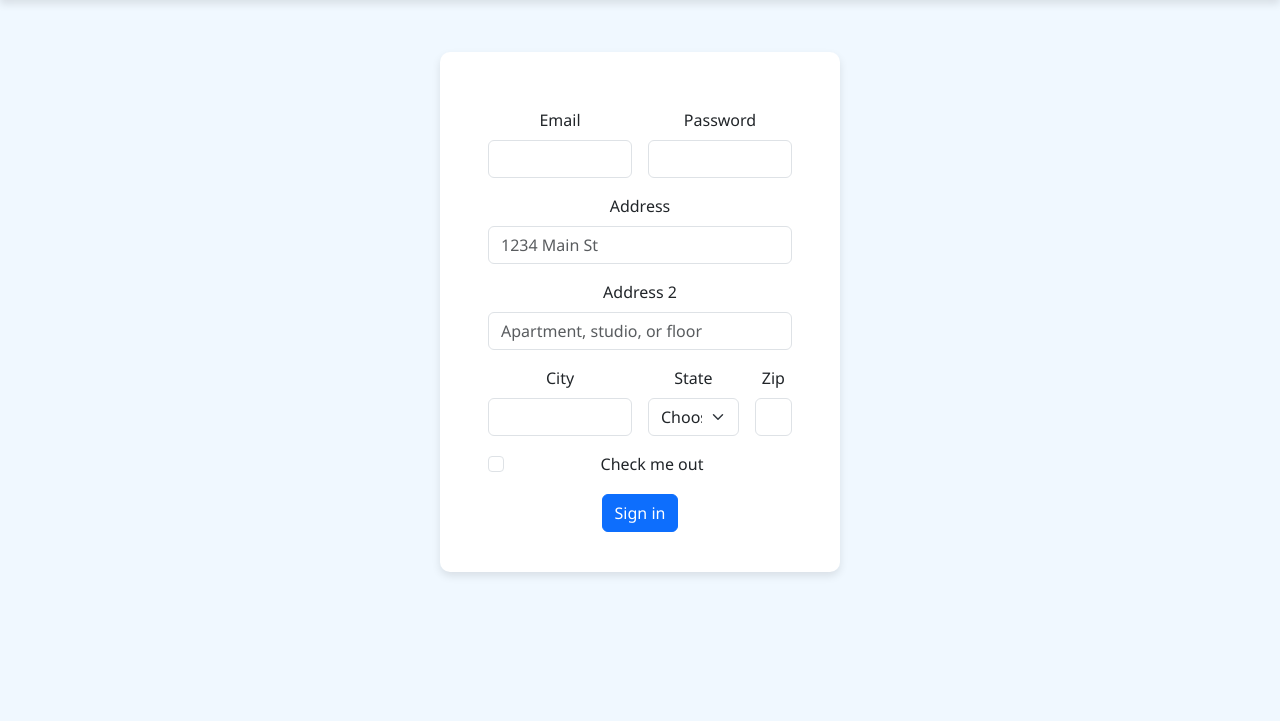
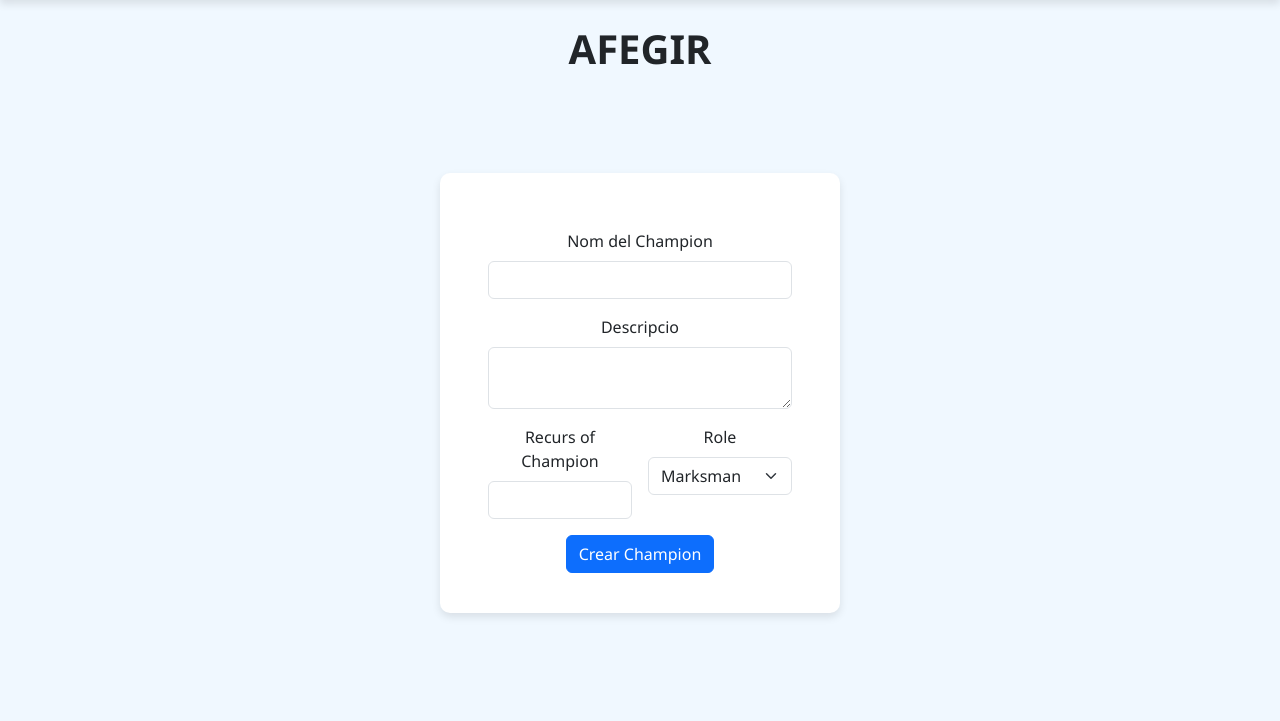
Before and after one commit to MunozSerraPau/Pau_Munoz_Pt04, a PHP site: page /Vista/afegir.vista.php in a window 1280 px wide. Shown: the part 87-808 px from the top of the page. Before the commit the page ends 663 px from the top, so only its background shows below. Run offline with PHP 8.4, Linux system fonts and the light colour scheme; some libraries are stand-ins or nearby versions.

Commit message:
Afegir la base de dades, canviar noms de la connexió a la bd

```diff
--- a/Controlador/controladorChamps.php
+++ b/Controlador/controladorAfegirChamp.php
@@ -1,8 +1,9 @@
 <?php
+
 // Pau Muñoz Serra
 
 $host = 'localhost'; // Servidor donde se aloja la base de datos
-$dbname = 'Pt02_Pau_Munoz'; // Nombre de la base de datos
+$dbname = 'pt04_pau_munoz'; // Nombre de la base de datos
 $username = 'root'; // Usuario de la base de datos
 $password = ''; // Contraseña de la base de datos
 
@@ -24,7 +25,14 @@ if ($_SERVER["REQUEST_METHOD"] == "POST") {
     }
 
 
+    if (isset($_POST[''])) {
+
+    } else {
+
+    }
+
 
 }
 
+
 ?>
--- a/Controlador/controladorUsuaris.php
+++ b/Controlador/controladorUsuaris.php
@@ -3,7 +3,7 @@ session_start();
 
 
 $host = 'localhost'; // Servidor donde se aloja la base de datos
-$dbname = 'Pt02_Pau_Munoz'; // Nombre de la base de datos
+$dbname = 'pt04_pau_munoz'; // Nombre de la base de datos
 $username = 'root'; // Usuario de la base de datos
 $password = ''; // Contraseña de la base de datos
 
@@ -117,9 +117,4 @@ function afegirUsuari(PDO $connexio, string $nom, string $cognoms, string $corre
     }
 }
 
-
-function sortirUsuari() {
-
-}
-
 ?>
--- /dev/null
+++ b/Model/modelEditarChampions.php
@@ -0,0 +1,4 @@
+<?php
+
+
+?>
--- a/Vista/afegir.vista.php
+++ b/Vista/afegir.vista.php
@@ -18,10 +18,6 @@
         </symbol>
     </svg>
 
-
-    <?php include "../Controlador/controladorUsuaris.php" ?>
-
-
     <header>
         <!-- Enlace a la izquierda para "Home" -->
         <div class="home">
@@ -41,51 +37,42 @@
             </button>
         </div>
     </header>
+    <h1 style="text-align: center; margin-top: 25px;"><strong>AFEGIR</strong></h1>
+
 
     <!-- Formulario de inicio de sesión -->
     <div class="login-form-container">
+        <?php include_once "../Controlador/controladorAfegirChamp.php" ?>
         <form <?php echo htmlspecialchars($_SERVER["PHP_SELF"]) ?>, method="POST" class="row g-3 login-form">
+        <div class="col-12">
+                <label for="nomCampio" class="form-label">Nom del Champion</label>
+                <input type="text" class="form-control" id="nomCampio">
+            </div>
+            <div class="col-12">
+                <label for="descripcio" class="form-label ">Descripcio</label>
+                <textarea id="descripcio" class="form-control" name="descripcio"></textarea>
+            </div>
+
+
             <div class="col-md-6">
-                <label for="inputEmail4" class="form-label">Email</label>
-                <input type="email" class="form-control" id="inputEmail4">
+                <label for="resource" class="form-label">Recurs of Champion</label>
+                <input type="email" class="form-control" id="resource">
             </div>
             <div class="col-md-6">
-                <label for="inputPassword4" class="form-label">Password</label>
-                <input type="password" class="form-control" id="inputPassword4">
+                <label for="role" class="form-label">Role</label>
+                <select id="role" class="form-select">
+                <option> Marksman </option>
+                <option> Fighter </option>
+                <option> Tank </option>
+                <option> Mage </option>
+                <option> Assassin </option>
+                <option> Controller </option>
+                <option> Specialist </option>
+            </select>
             </div>
+
             <div class="col-12">
-                <label for="inputAddress" class="form-label">Address</label>
-                <input type="text" class="form-control" id="inputAddress" placeholder="1234 Main St">
-            </div>
-            <div class="col-12">
-                <label for="inputAddress2" class="form-label">Address 2</label>
-                <input type="text" class="form-control" id="inputAddress2" placeholder="Apartment, studio, or floor">
-            </div>
-            <div class="col-md-6">
-                <label for="inputCity" class="form-label">City</label>
-                <input type="text" class="form-control" id="inputCity">
-            </div>
-            <div class="col-md-4">
-                <label for="inputState" class="form-label">State</label>
-                <select id="inputState" class="form-select">
-                <option selected>Choose...</option>
-                <option>...</option>
-                </select>
-            </div>
-            <div class="col-md-2">
-                <label for="inputZip" class="form-label">Zip</label>
-                <input type="text" class="form-control" id="inputZip">
-            </div>
-            <div class="col-12">
-                <div class="form-check">
-                <input class="form-check-input" type="checkbox" id="gridCheck">
-                <label class="form-check-label" for="gridCheck">
-                    Check me out
-                </label>
-                </div>
-            </div>
-            <div class="col-12">
-                <button type="submit" class="btn btn-primary">Sign in</button>
+                <button type="submit" class="btn btn-primary">Crear Champion</button>
             </div>
         </form>
     </div>
--- a/index.php
+++ b/index.php
@@ -2,7 +2,7 @@
 // Pau Muñoz Serra
 
 $host = 'localhost'; // Servidor donde se aloja la base de datos
-$dbname = 'Pt02_Pau_Munoz'; // Nombre de la base de datos
+$dbname = 'pt04_pau_munoz'; // Nombre de la base de datos
 $username = 'root'; // Usuario de la base de datos
 $password = ''; // Contraseña de la base de datos
 
```
Also changed, not shown: pt04_pau_munoz.sql (added, +76 -0 lines).
